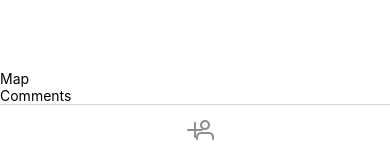
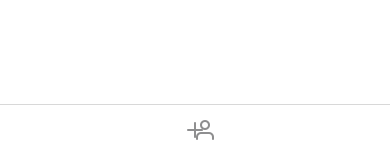
Before and after one commit to LenaK513/react-native-app2, a React Native app: screen /PostsScreen in a window 390 px wide. Shown: the part 691-841 px from the top of the page. Built offline with nearby package versions, Linux system fonts and the light colour scheme.

Commit message:
Update PostsScreen.js

```diff
--- a/Screens/main/PostsScreen.js
+++ b/Screens/main/PostsScreen.js
@@ -35,15 +35,6 @@ const PostsScreen = ({ route, navigation }) => {
           </View>
         )}
       />
-      <Text title="go to map" onPress={() => navigation.navigate("MapScreen")}>
-        Map
-      </Text>
-      <Text
-        title="go to Comments"
-        onPress={() => navigation.navigate("CommentsScreen")}
-      >
-        Comments
-      </Text>
     </View>
   );
 };
```
